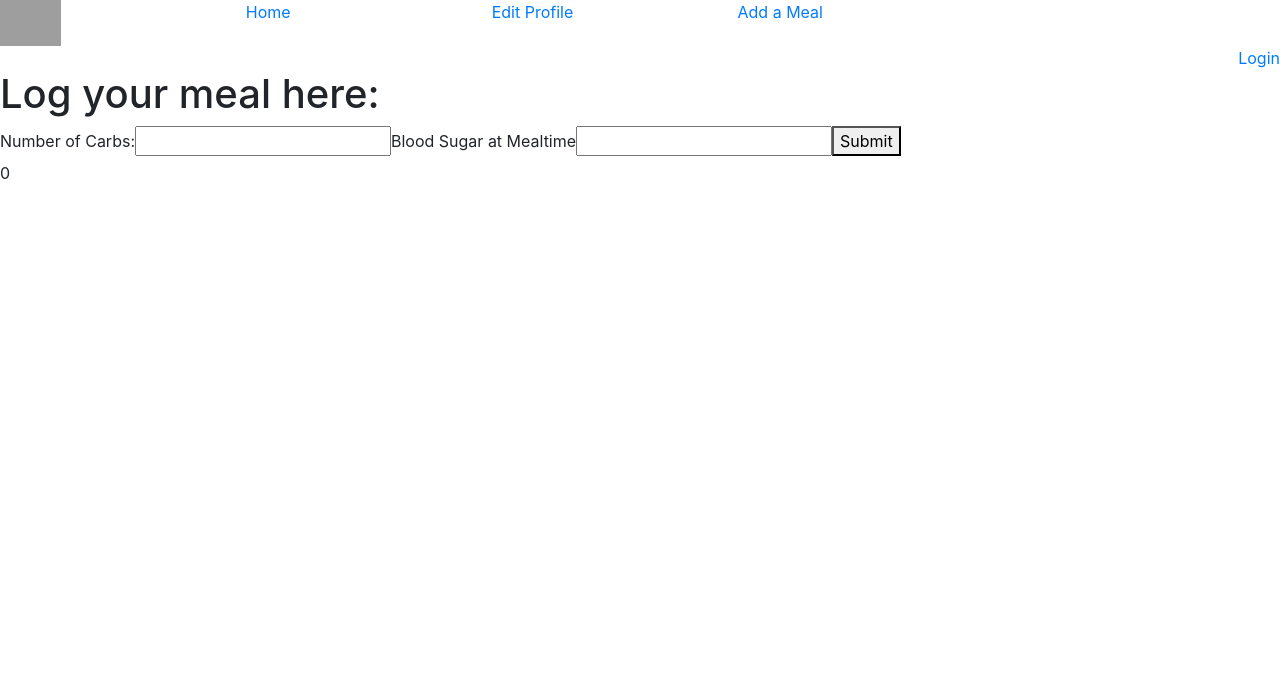
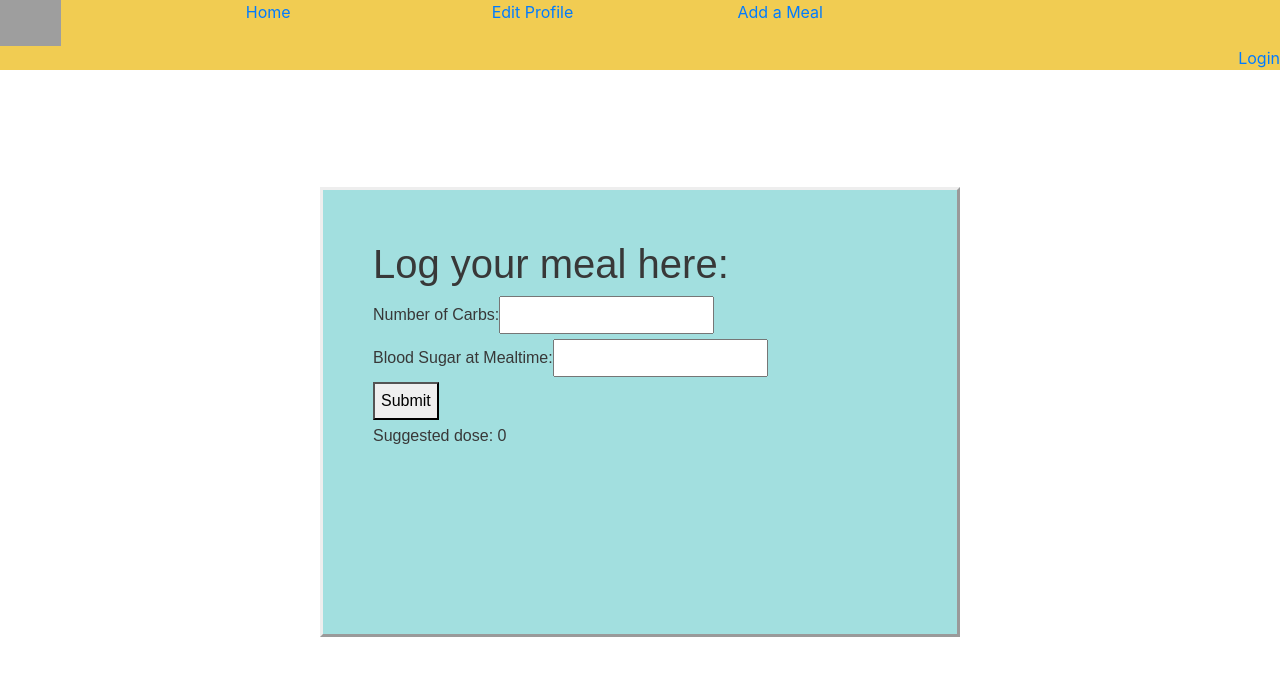
Before and after one commit to samhaile7/SugarSync_Insulin_Tracker_Application, a Vue app in the folder vue/: page /meal in a window 1280 px wide. Shown: the top 676 px of the page. Built offline with nearby package versions, Linux system fonts and the light colour scheme; grey boxes are pictures that could not be loaded.

Commit message:
pushing demo site

```diff
--- a/vue/src/components/MealLog.vue
+++ b/vue/src/components/MealLog.vue
@@ -1,13 +1,14 @@
 <template>
-  <div>
+  <div class="main-grid">
+      <div class="tracker" style="overflow-y:scroll;">
       <h1>Log your meal here:</h1>
 
     <form action="" v-on:submit.prevent="postMealToServer()">
       <label for="">Number of Carbs:</label>
-      <input required type="text" v-model.number="mealInput.numberOfCarbs" />
+      <input required type="text" v-model.number="mealInput.numberOfCarbs" /><br>
 
-      <label for="">Blood Sugar at Mealtime</label>
-      <input required type="text" v-model.number="mealInput.bloodSugarAtMealtime" />
+      <label for="">Blood Sugar at Mealtime:</label>
+      <input required type="text" v-model.number="mealInput.bloodSugarAtMealtime" /><br>
 
     <button type="submit">Submit</button>
 
@@ -15,10 +16,11 @@
 
 
 
-    {{calculatedDoseFromServer}}
+    <p>Suggested dose: {{calculatedDoseFromServer}}</p>
 
 
 
+    </div>
     <!-- <p v-show="$store.state.userInputSuccess == false">You have not entered your information. Please click here to set your information.</p> -->
 
   </div>
@@ -66,6 +68,33 @@ export default {
 }
 </script>
 
-<style>
+<style scoped>
+
+.tracker {
+    font-family: sans-serif;
+    color: rgb(56, 56, 56);
+    line-height: 2;
+    grid-area: tracker;
+    padding: 50px;
+    background-color: rgb(162, 223, 223);
+    border-style: outset;
+    justify-content: center;
+}
+.main-grid {
+
+    display: grid;
+    height: 100vh;
+
+    grid-template-columns: 1fr 2fr 1fr;
+    grid-template-areas:
+    ". . ."
+    ". tracker ."
+    ". . ."
+    ". . ."
+    ;
+
+}
+
+
 
 </style>
--- a/vue/src/components/NewUserInput.vue
+++ b/vue/src/components/NewUserInput.vue
@@ -1,16 +1,17 @@
 <template>
-  <div>
+  <div class="main-grid">
+    <div class="input-grid">
     <h1>Welcome!</h1>
     <h3>Please enter your information below:</h3>
 
     <form action="" v-on:submit.prevent="postToServer()">
-      <label for="">Base Insulin Level</label>
-      <input type="text" v-model.number="userInput.baseLevel" />
+      <label for="">Base Insulin Level </label>&nbsp;&nbsp;
+      <input type="text" v-model.number="userInput.baseLevel" /><br>
 
-      <label for="">Weight (in lbs)</label>
+      <label for="">Weight (in lbs)</label>&nbsp;&nbsp;
       <input type="text" v-model.number="userInput.weight" />
 
-      <h4>Please make a selection:</h4>
+      <h4>Please select your insulin information:</h4>
       <div>
     <b-form-select v-model="userInput.insulinTypeId" class="mb-3">
 
@@ -27,6 +28,7 @@
 
       <button type="submit">Submit</button>
     </form>
+    </div>
   </div>
 </template>
 
@@ -60,5 +62,33 @@ export default {
 };
 </script>
 
-<style>
+<style scoped>
+
+
+.mb-3 {
+
+}
+
+
+.input-grid {
+  grid-area: input;
+
+  font-family: sans-serif;
+  line-height: 2;
+  justify-content: center;
+}
+
+.main-grid {
+  display: grid;
+  grid-template-columns: 1fr 1fr 1fr;
+  grid-template-areas:
+  ". . ."
+  ". input ."
+  ". . ."
+  ;
+}
+
+
+
+
 </style>
--- a/vue/src/components/TheHeader.vue
+++ b/vue/src/components/TheHeader.vue
@@ -37,6 +37,7 @@ export default {
 </script>
 
 <style>
+
 #logo {
   grid-area: logo;
   width: 25%;
@@ -59,6 +60,7 @@ export default {
 }
 
 #header-grid {
+  background-color: rgb(241, 204, 82);
   display: grid;
   grid-template-columns: 1fr 1fr 1fr 1fr 1fr;
   grid-template-areas: "logo home-link edit-profile-link add-meal-link logout-link";
--- a/vue/src/views/Home.vue
+++ b/vue/src/views/Home.vue
@@ -12,7 +12,7 @@
           culpa qui officia deserunt mollit anim id est laborum.
         </div>
         <div class="buttons">
-          <button id="login-button" v-on:click="routeToLogin()" >Login</button>
+          <button id="login-button" v-on:click="routeToLogin()" >Login</button><br>
           <button id="register-button" v-on:click="routeToRegister()" >Register</button>
         </div>
       </div>
@@ -62,12 +62,15 @@ h1 {
 .site-description {
   grid-area: site-description;
   z-index: 1;
+  text-align: center;
+  padding-top: 160px;
 }
 
 .buttons {
   display: flex;
   flex-flow: column;
   justify-content: center;
+  align-items: center;
 
 
 }
@@ -75,11 +78,16 @@ h1 {
 #login-button {
   border-radius: 12px;
   grid-area: login-button;
+  padding: 10px 24px;
+  width: 50%;
+  justify-content: center;
 }
 
 #register-button {
   border-radius: 12px;
   grid-area: register-button;
+  padding: 10px 24px;
+  width: 50%;
 }
 
 #main-grid {
```
